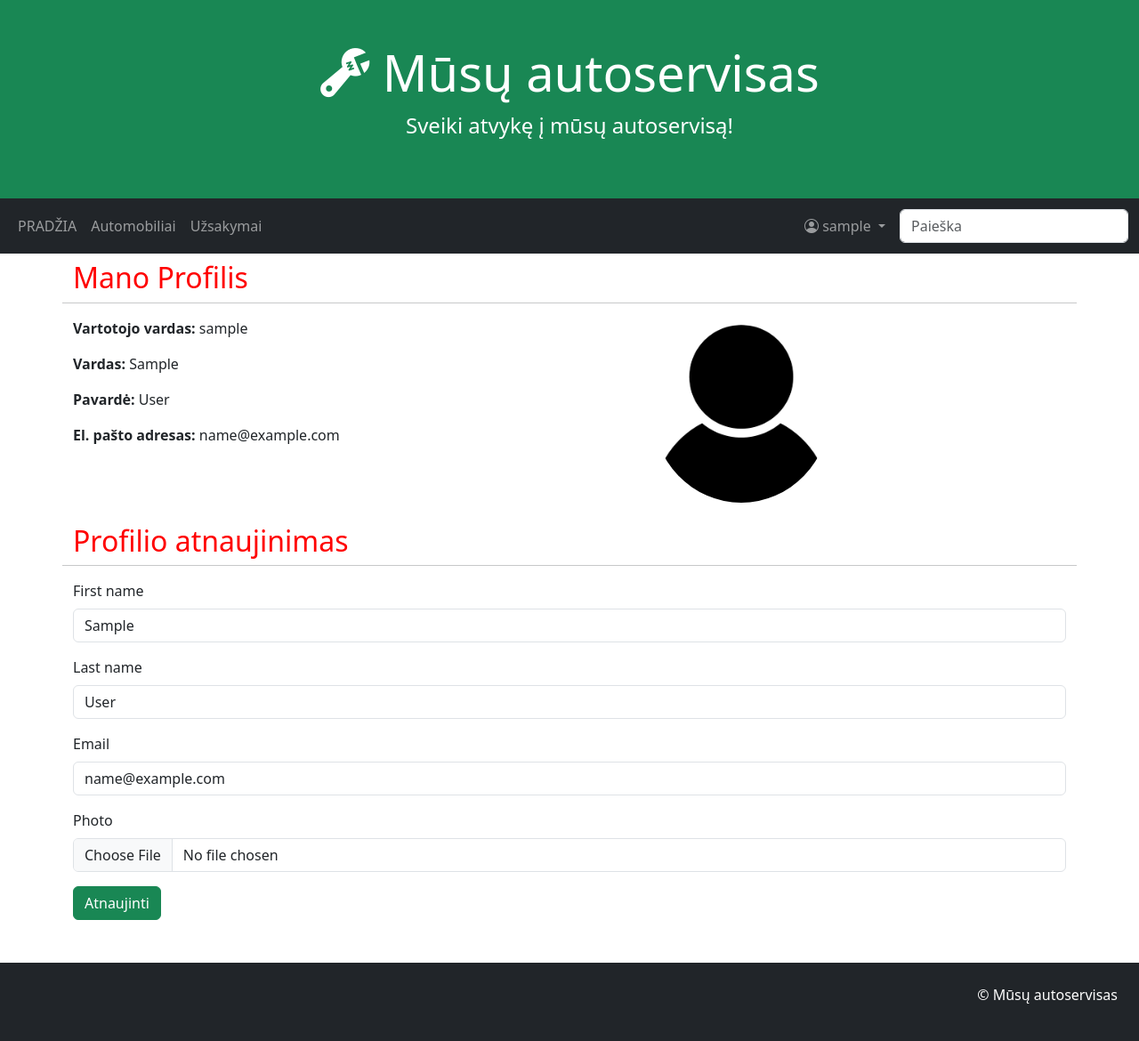
After one commit to w4paulo-tech/auto_1023, a Django app: page /autoservice/profile/ in a window 1280 px wide. The commit adds this page. Shown: the whole page at 89% size. Run offline with Django 5.2, Linux system fonts and the light colour scheme; the visitor is signed in with stand-in values (Sample User, id 1); some libraries are stand-ins or nearby versions.

Commit message:
perdaryti user modeliai su galimybe juos papildyti, pridetos vartotoju nuotrauku ikelimas

```diff
--- a/mysite/autoservice/forms.py
+++ b/mysite/autoservice/forms.py
@@ -1,7 +1,18 @@
-from .models import Komentaras
+from .models import Komentaras, CustomUser
 from django import forms as f
+from django.contrib.auth.forms import UserCreationForm
 
 class KomentarasForm(f.ModelForm):
     class Meta:
         model = Komentaras
         fields = ['turinys']
+
+class CustomUserCreateForm(UserCreationForm):
+    class Meta:
+        model = CustomUser
+        fields = ['username', 'email', 'password1', 'password2']
+
+class CustomUserUpdateForm(f.ModelForm):
+    class Meta:
+        model = CustomUser
+        fields = ['first_name', 'last_name', 'email', 'photo']
--- a/mysite/autoservice/models.py
+++ b/mysite/autoservice/models.py
@@ -1,8 +1,9 @@
 from django.db import models as m
 import uuid
-from django.contrib.auth.models import User
+from django.contrib.auth.models import User, AbstractUser
 from django.utils import timezone
 from tinymce.models import HTMLField
+from PIL import Image
 
 
 class Paslauga(m.Model):
@@ -43,7 +44,7 @@ class Uzsakymas(m.Model):
     car = m.ForeignKey(to="Automobilis",
                        verbose_name="Klientas",
                        on_delete=m.SET_NULL, null=True, blank=True,)
-    user = m.ForeignKey(to=User,
+    user = m.ForeignKey(to="autoservice.CustomUser",
                         verbose_name="Vartotojas",
                         on_delete=m.SET_NULL, null=True, blank=True)
     due_back = m.DateField(verbose_name="Grąžinimo data", null=True, blank=True)
@@ -107,7 +108,7 @@ class Komentaras(m.Model):
                              on_delete=m.SET_NULL,
                              null=True, blank=True,
                              related_name="komentaras")
-    komentatorius = m.ForeignKey(to=User,
+    komentatorius = m.ForeignKey(to="autoservice.CustomUser",
                                  verbose_name="Autorius",
                                  on_delete=m.SET_NULL, null=True, blank=True)
     sukurta = m.DateTimeField(verbose_name="Data", auto_now_add=True)
@@ -117,3 +118,21 @@ class Komentaras(m.Model):
         verbose_name = "Komentaras"
         verbose_name_plural = "Komentarai"
         ordering = ['-pk']
+
+class CustomUser(AbstractUser):
+    photo = m.ImageField(upload_to="profile_pics", null=True, blank=True)
+    email = m.EmailField(unique=True, null=True, blank=True)
+    username = m.CharField(unique=True, null=True, blank=True)
+
+    def save(self, *args, **kwargs):
+        super().save(*args, **kwargs)
+        if self.photo:
+            img = Image.open(self.photo.path)
+            min_side = min(img.width, img.height)
+            left = (img.width - min_side) // 2
+            top = (img.height - min_side) // 2
+            right = left + min_side
+            bottom = top + min_side
+            img = img.crop((left, top, right, bottom))
+            img = img.resize((300, 300), Image.LANCZOS)
+            img.save(self.photo.path)
--- a/mysite/autoservice/static/css/styles.css
+++ b/mysite/autoservice/static/css/styles.css
@@ -15,10 +15,16 @@ hr {
     margin-top: 10px;
 }
 
+.dropdown-menu {
+    background-color: oklch(29.951% 0.09473 139.175 / 0.758);
+
+
+}
 
 .navbar a:hover {
     display: block;
-    background-color: oklch(88.45% 0.2427 141.115 / 0.144);
+    background-color: oklch(53.469% 0.077 138.761 / 0.19);
+    padding-left: 16px
 }
 
 @media (max-width: 767.98px) {
@@ -29,10 +35,10 @@ hr {
 }
 
 .navbar .navbar-nav.flex-row .nav-item.dropdown .dropdown-menu .dropdown-item:hover{
-      background-color: lab(25.59% -20.51 18.71 / 0.3);
+      background-color: lab(85.94% -77.82 76.96 / 0.559);
 
 }
 .navbar .navbar-nav.flex-row .nav-item.dropdown .dropdown-menu .dropdown-item:focus {
-    background-color: lab(25.59% -20.51 18.71 / 0.3);
+    background-color: lab(88.21% -81.76 80.93);
 
 }
--- a/mysite/autoservice/templates/navigator.html
+++ b/mysite/autoservice/templates/navigator.html
@@ -20,29 +20,32 @@
 
     <div class="d-flex order-3">
       <ul class="navbar-nav flex-row">
-        <li class="nav-item dropdown ms-auto">
+        <li class="nav-item dropdown ms-auto ps-2">
         {% if user.is_authenticated %}
-          <a class="nav-link dropdown-toggle ps-2 ms-auto" href="#" role="button" data-bs-toggle="dropdown" aria-expanded="false">
+          <a class="nav-link dropdown-toggle ps-2 ms-auto" role="button" data-bs-toggle="dropdown" aria-expanded="false">
             <i class="bi bi-person-circle"></i>
             {{ user.username }}
 
           </a>
-          <ul class="dropdown-menu bg-success">
+          <ul class="dropdown-menu ">
             <li>
-              <a class="dropdown-item text-white bg-success" href="{% url 'manouzsakymai' %}">Mano Užsakymai</a>
+              <a class="dropdown-item text-white" href="{% url 'profile' %}">Mano Profilis</a>
+            </li>
+            <li>
+              <a class="dropdown-item text-white" href="{% url 'manouzsakymai' %}">Mano Užsakymai</a>
             </li>
             <li>
               <form method="post" action="{% url 'logout' %}">
                 {% csrf_token %}
-                <button class="dropdown-item text-white bg-success" type="submit">Atsijungti</button>
+                <button class="dropdown-item text-white" type="submit">Atsijungti</button>
               </form>
             </li>
           </ul>
         {% else %}
           <li>
-            <a class="nav-link ps-1" href="{% url 'signup' %}">Registruotis</a>
+            <a class="nav-link ps-1 pe-1" href="{% url 'signup' %}">Registruotis</a>
           </li>
-          <span class="navbar-text ps-1"><b> / </b></span>
+          <span class="navbar-text"><b> / </b></span>
           <li>
             <a class="nav-link ps-1" href="{% url 'login' %}">Prisijungti</a>
           </li>
@@ -51,7 +54,7 @@
       </ul>
     </div>
 
-      <li class="nav-item d-flex order-4 ms-auto mt-2 mt-sm-0">
+      <li class="nav-item d-flex order-4 ms-auto mt-2 mt-sm-1 mb-1 ps-2">
         <form action="{% url 'paieska' %}" method="get" class="me-auto d-flex">
           <input name="query" class="form-control" type="text" placeholder="Paieška">
         </form>
--- /dev/null
+++ b/mysite/autoservice/templates/profile.html
@@ -0,0 +1,36 @@
+{% extends "base.html" %}
+
+{% block title %}Vartotojo profilis{% endblock %}
+
+{% block content %}
+{% load static %}
+<h2>Mano Profilis</h2>
+<hr>
+<div class="row">
+  <div class="col-md-7">
+      <p><b>Vartotojo vardas: </b>{{ user.username }}</p>
+      <p><b>Vardas: </b>{{ user.first_name }}</p>
+      <p><b>Pavardė: </b>{{ user.last_name }}</p>
+      <p><b>El. pašto adresas: </b>{{ user.email }}</p>
+  </div>
+  <div class="col-md-5">
+    {% if user.photo %}
+    <img src="{{ user.photo.url }}" class="mb-4 rounded-circle"
+    style="width: 300px; border:2px solid rgb(0, 0, 0);">
+    {% else %}
+    <img src="{% static 'img/no-profile.png' %}" class="mb-4 pt-2 rounded-circle"
+    style="max-width: 200px">
+
+    {% endif %}
+  </div>
+</div>
+    <h2>Profilio atnaujinimas</h2>
+    <hr>
+    <form method="post" enctype="multipart/form-data">
+      {% csrf_token %}
+      {% load crispy_forms_tags %}
+      {{ form | crispy }}
+      <button type="submit" class="btn btn-success">Atnaujinti</button>
+    </form>
+
+{% endblock %}
--- a/mysite/autoservice/urls.py
+++ b/mysite/autoservice/urls.py
@@ -10,5 +10,6 @@ urlpatterns = [
     path('paieska/', views.paieska, name='paieska'),
     path('manouzsakymai', views.ManoEiluteListView.as_view(), name='manouzsakymai'),
     path('signup/', views.SignUp.as_view(), name='signup'),
+    path('profile/', views.ProfileUpdateView.as_view(), name='profile')
 
 ]
--- a/mysite/autoservice/views.py
+++ b/mysite/autoservice/views.py
@@ -1,6 +1,6 @@
 from .models import Paslauga, Uzsakymas, Automobilis, UzsakymasInstance as Eilute
-from .forms import KomentarasForm
-from django.shortcuts import render, reverse
+from .forms import KomentarasForm, CustomUserCreateForm, CustomUserUpdateForm
+from django.shortcuts import render, reverse, redirect
 from django.views import generic
 from django.views.generic.edit import FormMixin
 from django.core.paginator import Paginator
@@ -9,6 +9,7 @@ from django.urls import reverse_lazy
 from django.contrib.auth.mixins import LoginRequiredMixin
 from django.contrib.auth.decorators import login_required
 from django.contrib.auth.forms import UserCreationForm
+from django.contrib.auth.models import User
 
 def index(request):
     num_visits = request.session.get('num_visits', 1)
@@ -106,6 +107,15 @@ def paieska(request):
     return render(request, template_name="paieska.html", context=context)
 
 class SignUp(generic.CreateView):
-    form_class = UserCreationForm
+    form_class = CustomUserCreateForm
     template_name = "signup.html"
     success_url = reverse_lazy("login")
+
+class ProfileUpdateView(LoginRequiredMixin, generic.UpdateView):
+    model = User
+    form_class = CustomUserUpdateForm
+    template_name = "profile.html"
+    success_url = reverse_lazy("profile")
+
+    def get_object(self):
+        return self.request.user
--- a/mysite/mysite/settings.py
+++ b/mysite/mysite/settings.py
@@ -134,8 +134,8 @@ MEDIA_URL = '/media/'
 
 DEFAULT_AUTO_FIELD = 'django.db.models.BigAutoField'
 
-LOGIN_REDIRECT_URL = '/'
-LOGOUT_REDIRECT_URL = '/'
+LOGIN_REDIRECT_URL = '/autoservice/profile/'
+LOGOUT_REDIRECT_URL = '/autoservice/profile/'
 
 EMAIL_BACKEND = 'django.core.mail.backends.console.EmailBackend'
 EMAIL_HOST = 'smtp.gmail.com'
@@ -177,3 +177,5 @@ TINYMCE_DEFAULT_CONFIG = {
 
 CRISPY_ALLOWED_TEMPLATE_PACKS = "bootstrap5"
 CRISPY_TEMPLATE_PACK = 'bootstrap5'
+
+AUTH_USER_MODEL = 'autoservice.CustomUser'
```
Also changed, not shown: mysite/autoservice/templates/auto.html (+4 -4 lines), mysite/autoservice/templates/uzsakymas.html (+8 -1 lines), mysite/autoservice/static/img/no-profile.png (added).
